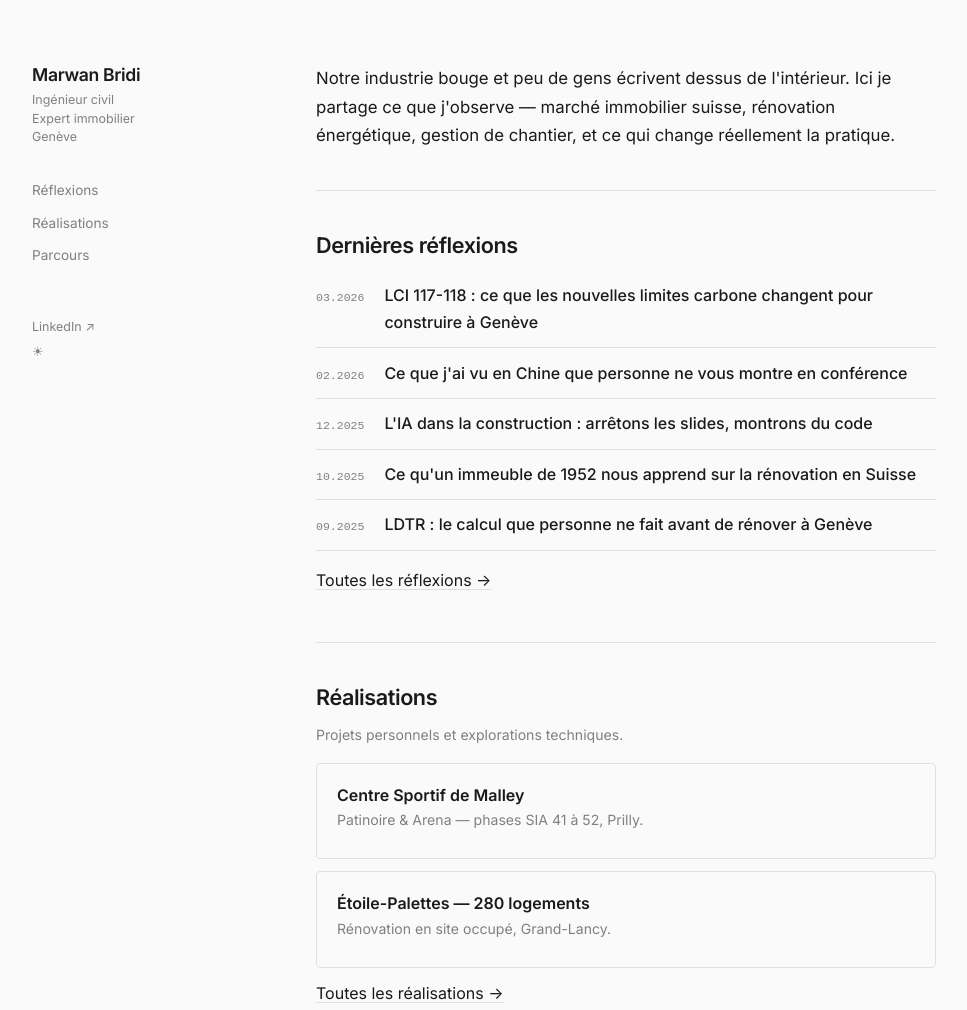
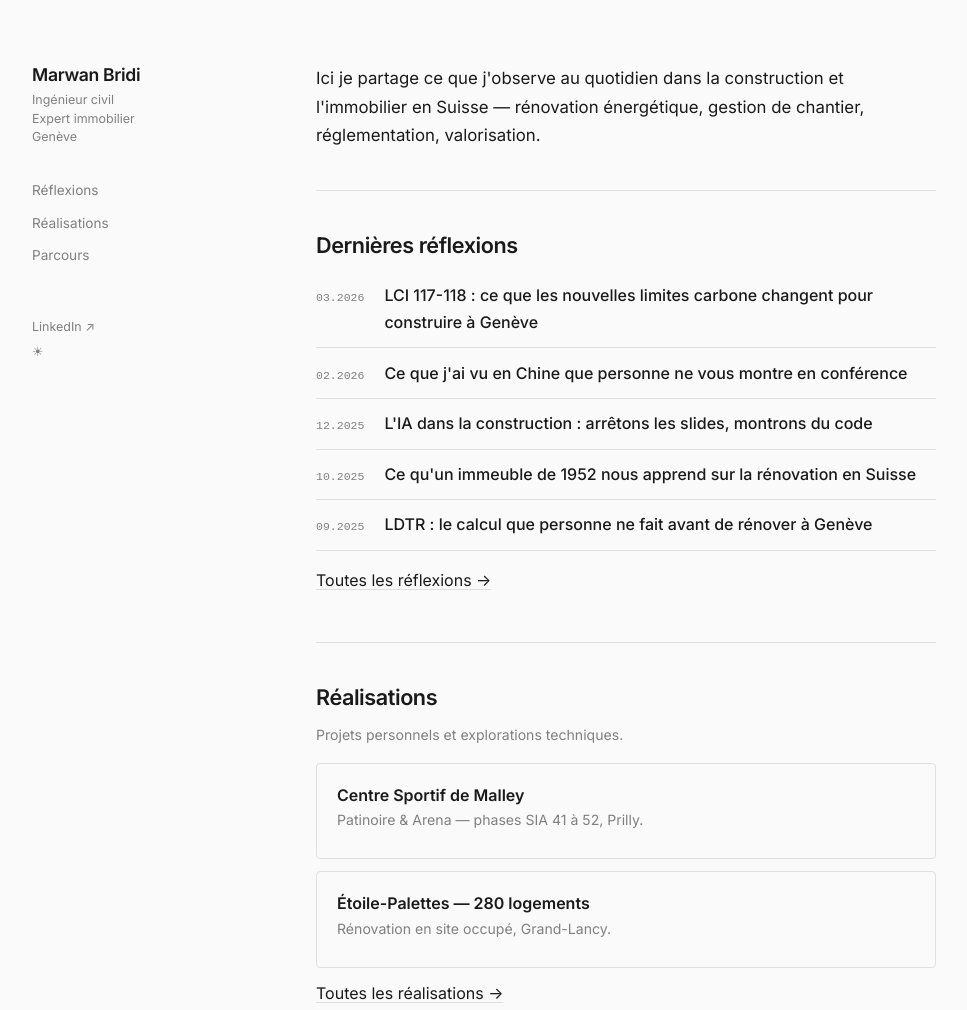
Before and after one commit to marou-dev/marwanbridi.com, an Astro site: page / in a window 1280 px wide. Shown: the top 1010 px of the page, without its empty margins (156-1123 px from the left). Built offline with nearby package versions, Linux system fonts and the light colour scheme; Astro itself is replaced by a stand-in of ours.

Commit message:
fix: intro moins hautaine — simple, directe

```diff
--- a/src/pages/index.astro
+++ b/src/pages/index.astro
@@ -10,7 +10,7 @@ const posts = (await getCollection('thinking'))
 <BaseLayout>
   <section class="hero">
     <p>
-      Notre industrie bouge et peu de gens écrivent dessus de l'intérieur. Ici je partage ce que j'observe — marché immobilier suisse, rénovation énergétique, gestion de chantier, et ce qui change réellement la pratique.
+      Ici je partage ce que j'observe au quotidien dans la construction et l'immobilier en Suisse — rénovation énergétique, gestion de chantier, réglementation, valorisation.
     </p>
   </section>
 
```
